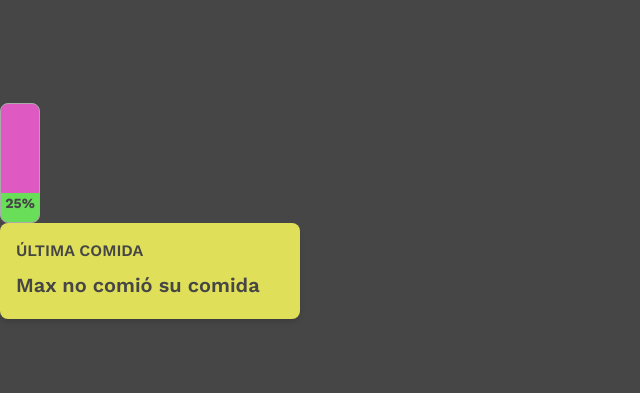
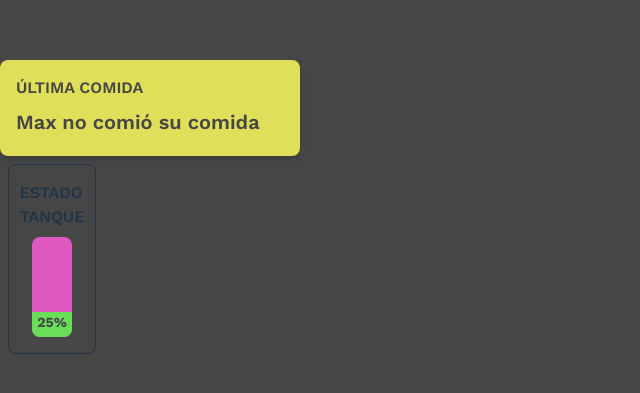
Before and after one commit to MaguRomera/Frontend-API-Puppies, a React (Vite) app: page / in a window 1280 px wide. Shown: the part 189-582 px from the top of the page, without its empty margins (0-640 px from the left). Built offline with nearby package versions, Linux system fonts and the light colour scheme.

Commit message:
Arreglo de estilos

```diff
--- a/src/App.css
+++ b/src/App.css
@@ -11,4 +11,5 @@
   --color-green: #69DF59;
   --color-lightblue: #59D2DF;
   --color-yellow: #DFDF59;
+  --color-ligthgrey: #C8C8C8;
 }
--- a/src/componentes/EstadoComedero.jsx
+++ b/src/componentes/EstadoComedero.jsx
@@ -6,9 +6,10 @@ const EstadoComedero = ({ value = 25 }) => {
   const clampedValue = Math.min(100, Math.max(0, value));
 
   return (
-    <div className="flex flex-col items-center gap-2 w-fit">
-      <div className="w-10 h-30                                                                                                        rounded-lg overflow-hidden relative border"
-            style={{ backgroundColor: '#DF59C2', borderColor: '#aaaaaa' }}
+    <div className="flex flex-col items-center gap-2 w-22 p-4 border-1 border-lightgrey rounded-lg m-2">
+        <h5 className="text-md font-semibold text-lightgrey font-sans">ESTADO TANQUE</h5>
+      <div className="w-10 h-25                                                                                                        rounded-lg overflow-hidden relative border"
+            style={{ backgroundColor: '#DF59C2', border: 'none' }}
         >
         <div
           className="absolute flex justify-center bottom-0 left-0 w-full transition-all duration-500 ease-in-out"
--- a/src/pages/home.jsx
+++ b/src/pages/home.jsx
@@ -3,8 +3,10 @@ import { EstadoComida } from "../componentes/EstadoComida";
 export default function Home(){
     return(
         <div className="cnt-main-home">
-            <EstadoComedero/>
             <EstadoComida/>
+            <span className="info-tanque">
+                <EstadoComedero/>
+            </span>
         </div>
     )
 }
```
